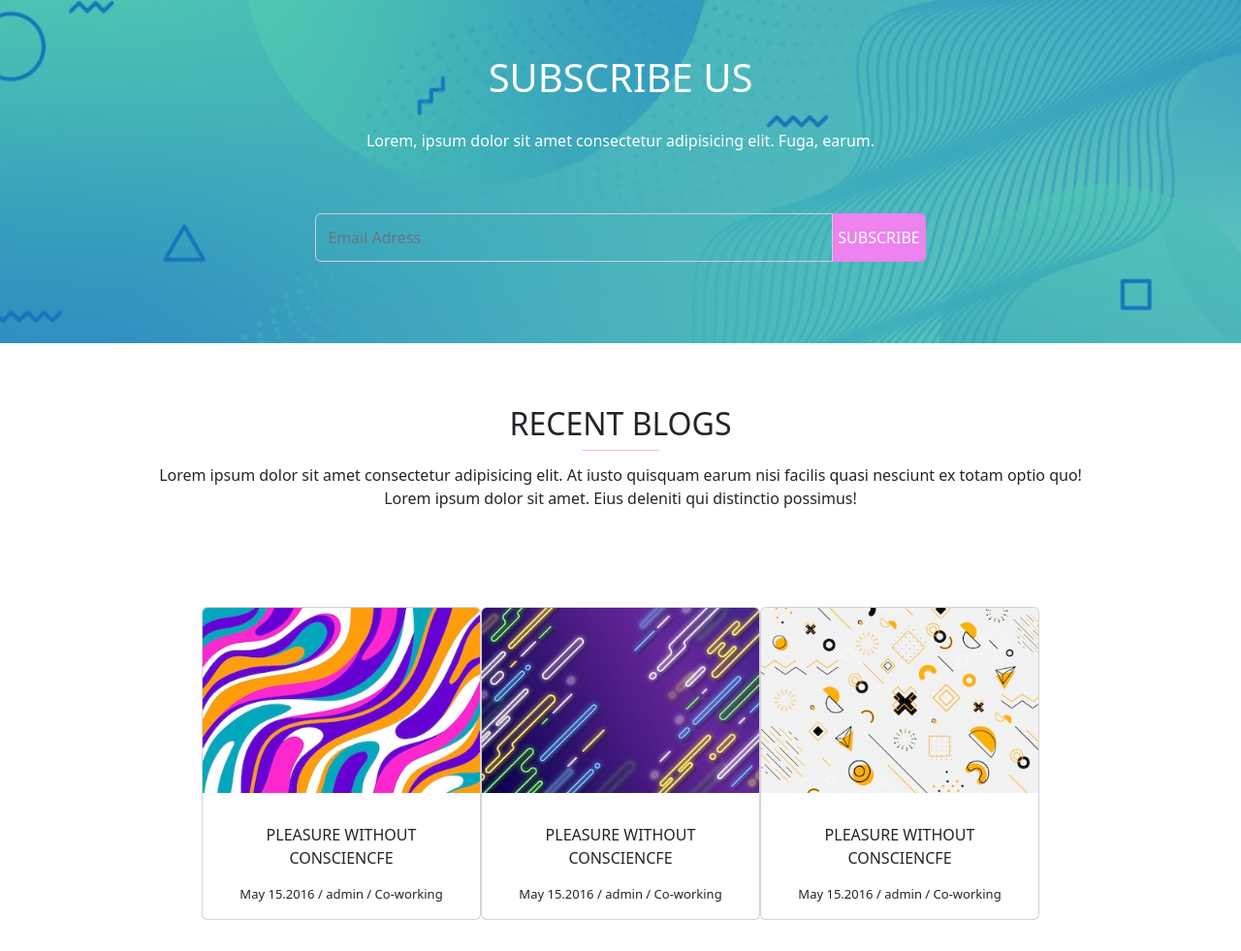
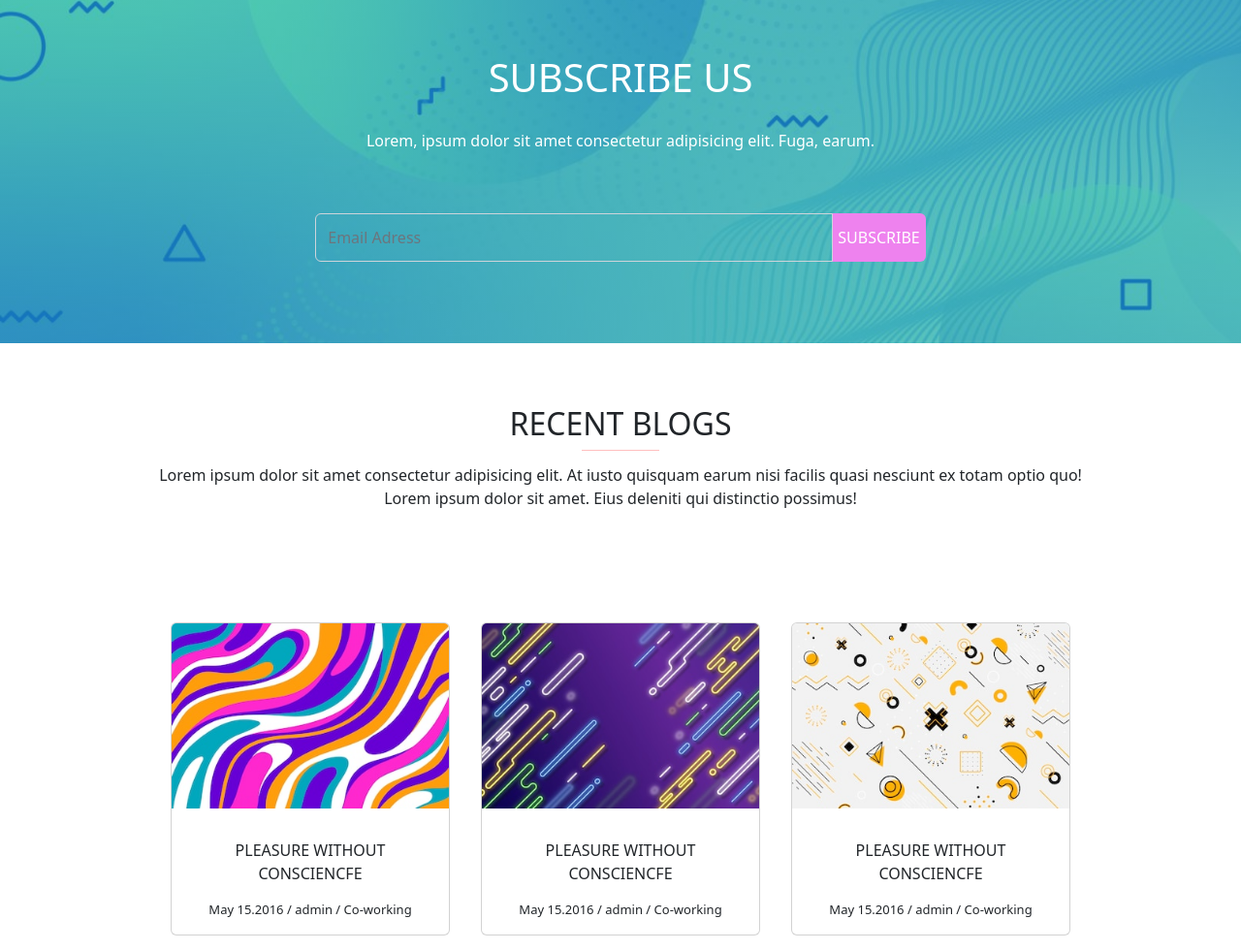
Before and after one commit to mohabrd/projet_molengeek_quentin_moha, a website: page index.html in a window 1280 px wide. Shown: the part 1174-2155 px from the top of the page at 97% size. Before the commit the page ends 2123 px from the top, so only its background shows below. Drawn offline with nearby package versions, Linux system fonts and the light colour scheme.

Commit message:
ajouts des propeiétés bootstrap de la section recent blogs3.1

```diff
--- a/index.html
+++ b/index.html
@@ -102,21 +102,21 @@
             deleniti qui distinctio
             possimus!</p>
     <div class="container-fluid d-flex justify-content-center mt-10">
-        <div class="card" style="width: 18rem;">
+        <div class="card" style="width: 18rem; margin: 2vh;">
             <img src="./public/Image_Sass_P2/Blog/im1.jpeg" class="card-img-top" alt="...">
             <div class="card-body">
                 <p class="card-text text-center mt-3">PLEASURE WITHOUT CONSCIENCFE</p>
                 <span style="font-size: 13px; display: flex; justify-content: center;">May 15.2016 / admin / Co-working</span>
             </div>
         </div>
-        <div class="card" style="width: 18rem;">
+        <div class="card" style="width: 18rem; margin: 2vh;">
             <img src="./public/Image_Sass_P2/Blog/im2.jpeg" class="card-img-top" alt="...">
             <div class="card-body">
                 <p class="card-text text-center mt-3">PLEASURE WITHOUT CONSCIENCFE</p>
                 <span style="font-size: 13px; display: flex; justify-content: center;">May 15.2016 / admin / Co-working</span>
             </div>
         </div>
-        <div class="card" style="width: 18rem;">
+        <div class="card" style="width: 18rem; margin: 2vh;">
             <img src="./public/Image_Sass_P2/Blog/im3.jpeg" class="card-img-top" alt="...">
             <div class="card-body">
                 <p class="card-text text-center mt-3">PLEASURE WITHOUT CONSCIENCFE</p>
```
